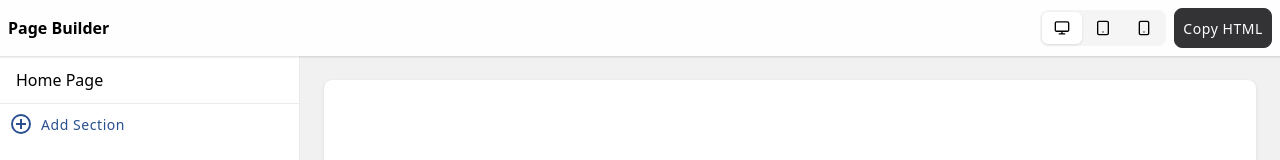
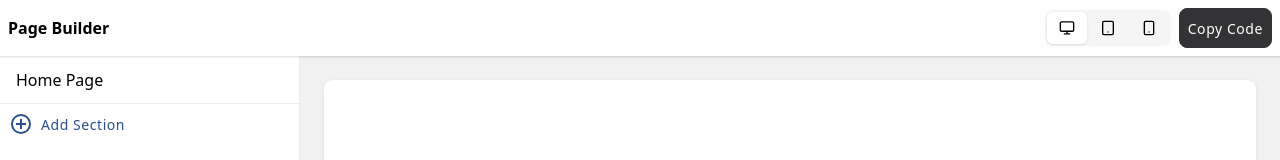
Before and after one commit to link0047/pagebuilder, a SvelteKit app: page / in a window 1280 px wide. Shown: the top 160 px of the page. Built offline with nearby package versions, Linux system fonts and the light colour scheme.

Commit message:
fixed the generate-html endpoint for prod and added clipboard code

```diff
--- a/src/routes/+layout.svelte
+++ b/src/routes/+layout.svelte
@@ -7,14 +7,78 @@
   import { setAppState } from "$lib/components/app-state.svelte";
   import type { LayoutProps } from "./$types";
   import Iconset from "$lib/components/Iconset.svelte";
+  import { copyToClipboard } from "$lib/utils/clipboard";
+  import { attempt } from "$lib/utils/attempt";
 
   let {
-    data,
     children
   }: LayoutProps = $props();
 
+  let isCopied = $state(false);
+  let isLoading = $state(false);
   const appState = setAppState();
+  const copyButtonText = $derived(() => {
+    if (isLoading) return "Copying...";
+    if (isCopied) return "Copied!";
+    return "Copy Code";
+  });
 
+  async function handleCopyHTML() {
+    isLoading = true;
+
+    try {
+      const formData = new FormData();
+      formData.append("props", JSON.stringify({ pageTree: appState?.pageTree }));
+
+      const [fetchError, response] = await attempt(
+        fetch("/api/generate-html", {
+          method: "POST",
+          body: formData
+        })
+      );
+
+      if (fetchError) {
+        console.error("Fetch error:", fetchError);
+        return;
+      }
+
+      if (!response.ok) {
+        console.error(`HTTP error! status: ${response.status}`);
+        return;
+      }
+
+      const [parseError, res] = await attempt(response.json());
+
+      if (parseError) {
+        console.error("JSON parse error:", parseError);
+        return;
+      }
+
+      if (!res.success || !res.html) {
+        console.error("Invalid response:", res);
+        return;
+      }
+
+      const [copyError, copySuccess] = await attempt(copyToClipboard(res.html));
+
+      if (copyError || !copySuccess) {
+        console.error("Failed to copy to clipboard:", copyError);
+        return;
+      }
+
+      // Success!
+      isCopied = true;
+      console.log("HTML copied to clipboard");
+
+      // Reset success state after 2 seconds
+      setTimeout(() => {
+        isCopied = false;
+      }, 2000);
+
+    } finally {
+      isLoading = false;
+    }
+  }
 </script>
 
 {#snippet headerLeading()}
@@ -39,21 +103,10 @@
       </Icon>
     </SegmentedButton>
   </SegmentedControl>
-  <Button onclick={async () => {
-    const formData = new FormData();
-    formData.append("props", JSON.stringify({ pageTree: appState?.pageTree }));
-
-    const response = await fetch("/api/test", {
-      method: "POST",
-      body: formData
-    });
-
-    const res = await response.json();
-    if (res.success) {
-      console.log("Generated HTML:", res.html);
-    }
-  }}>
-    Copy HTML
+  <Button
+    disabled={isLoading}
+    onclick={handleCopyHTML}>
+    {copyButtonText()}
   </Button>
 {/snippet}
 
--- a/src/routes/api/generate-html/+server.ts
+++ b/src/routes/api/generate-html/+server.ts
@@ -5,8 +5,7 @@ import { render } from "svelte/server";
 import { minify } from "html-minifier";
 import { PurgeCSS } from "purgecss";
 import { attempt } from "$lib/utils/attempt";
-import { readFile } from "node:fs/promises";
-import { join } from "node:path";
+import previewStylesCSS from "../../../styles/generated/preview-styles.css?raw";
 
 /**
  * Comprehensive cleanup function for generated HTML
@@ -49,14 +48,6 @@ export const POST: RequestHandler = async ({ request }) => {
   const result = render(PreviewComponent, { props });
   const rawHTML = stripSvelteArtifacts(result.body);
 
-  // Read CSS file
-  const cssPath = join(process.cwd(), "src/styles/generated/preview-styles.css");
-  const [cssReadError, originalCSS] = await attempt(readFile(cssPath, "utf-8"));
-
-  if (cssReadError) {
-    throw error(500, "Could not read CSS file");
-  }
-
   // Minify HTML (this is synchronous and unlikely to fail with valid input)
   const minifiedHTML = minify(rawHTML, {
     includeAutoGeneratedTags: true,
@@ -70,15 +61,13 @@ export const POST: RequestHandler = async ({ request }) => {
   });
 
   // Create temporary HTML for PurgeCSS
-  const tempHTML = `<style>${originalCSS}</style><main class="page">${minifiedHTML}</main>`;
-
-  console.log("CSS length before purge:", originalCSS.length);
+  const tempHTML = `<style>${previewStylesCSS}</style><main class="page">${minifiedHTML}</main>`;
 
   // Purge unused CSS (this is async and can fail)
   const [purgeCSSError, purgeCSSResult] = await attempt(
     new PurgeCSS().purge({
       content: [{ raw: tempHTML, extension: "html" }],
-      css: [{ raw: originalCSS }],
+      css: [{ raw: previewStylesCSS }],
       // Remove the broad safelists to be more aggressive
       safelist: [],
       // Only keep CSS custom properties that are actually used
@@ -93,8 +82,6 @@ export const POST: RequestHandler = async ({ request }) => {
     throw error(500, "Failed to purge CSS");
   }
 
-  console.log("CSS length after purge:", purgeCSSResult && purgeCSSResult[0].css.length);
-
   // Generate final HTML
   const finalHTML = `<style>${purgeCSSResult[0].css}</style><main class="page">${minifiedHTML}</main>`;
 
@@ -103,4 +90,4 @@ export const POST: RequestHandler = async ({ request }) => {
     success: true,
     html: finalHTML
   });
-};
+}
--- a/src/routes/api/test/+server.ts
+++ /dev/null
@@ -1,97 +0,0 @@
-import { error, json } from "@sveltejs/kit";
-import type { RequestHandler } from "./$types";
-import PreviewComponent from "$lib/components/Preview.svelte";
-import { render } from "svelte/server";
-import { minify } from "html-minifier";
-import { PurgeCSS } from "purgecss";
-import { attempt } from "$lib/utils/attempt";
-import previewStylesCSS from "../../../styles/generated/preview-styles.css?raw";
-
-/**
- * Comprehensive cleanup function for generated HTML
- * - Removes Svelte scoped classes (s-<hash>)
- * - Removes empty class attributes
- * - Cleans up multiple spaces
- * - Removes Svelte event handlers (onload/onerror)
- * - Normalizes whitespace between elements
- *
- * @param {string} html - The HTML string to clean
- * @returns {string} Cleaned HTML string
- */
-function stripSvelteArtifacts(html: string): string {
-  return html
-    .replace(/\s*s-[a-zA-Z0-9_-]+/g, "")
-    .replace(/\s*onload="this\.__e=event"\s*/g, " ")
-    .replace(/\s*onerror="this\.__e=event"\s*/g, " ")
-    .replace(/\s*class=(["'])\1\s*/g, " ")
-    .replace(/\s+/g, " ")
-    .replace(/>\s+</g, "><")
-    .trim();
-}
-
-export const POST: RequestHandler = async ({ request }) => {
-  // Get form data
-  const [formDataError, data] = await attempt(request.formData());
-  if (formDataError) {
-    throw error(400, "Invalid form data");
-  }
-
-  const propsString = data.get("props")?.toString() ?? "{}";
-
-  // Validate JSON props
-  const [parseError, props] = await attempt(Promise.resolve(JSON.parse(propsString)));
-  if (parseError) {
-    throw error(400, "Invalid JSON in props parameter");
-  }
-
-  // Render the component (this is synchronous and unlikely to fail)
-  const result = render(PreviewComponent, { props });
-  const rawHTML = stripSvelteArtifacts(result.body);
-
-  // Minify HTML (this is synchronous and unlikely to fail with valid input)
-  const minifiedHTML = minify(rawHTML, {
-    includeAutoGeneratedTags: true,
-    removeAttributeQuotes: false,
-    removeComments: true,
-    removeRedundantAttributes: true,
-    removeScriptTypeAttributes: true,
-    removeStyleLinkTypeAttributes: true,
-    sortClassName: true,
-    collapseWhitespace: true
-  });
-
-  // Create temporary HTML for PurgeCSS
-  const tempHTML = `<style>${previewStylesCSS}</style><main class="page">${minifiedHTML}</main>`;
-
-  console.log("CSS length before purge:", previewStylesCSS.length);
-
-  // Purge unused CSS (this is async and can fail)
-  const [purgeCSSError, purgeCSSResult] = await attempt(
-    new PurgeCSS().purge({
-      content: [{ raw: tempHTML, extension: "html" }],
-      css: [{ raw: previewStylesCSS }],
-      // Remove the broad safelists to be more aggressive
-      safelist: [],
-      // Only keep CSS custom properties that are actually used
-      variables: false,
-      keyframes: false,
-      fontFace: false
-    })
-  );
-
-  if (purgeCSSError) {
-    console.error("PurgeCSS error:", purgeCSSError);
-    throw error(500, "Failed to purge CSS");
-  }
-
-  console.log("CSS length after purge:", purgeCSSResult && purgeCSSResult[0].css.length);
-
-  // Generate final HTML
-  const finalHTML = `<style>${purgeCSSResult[0].css}</style><main class="page">${minifiedHTML}</main>`;
-
-  // Return clean JSON response
-  return json({
-    success: true,
-    html: finalHTML
-  });
-}
```
Also changed, not shown: src/lib/utils/clipboard.ts (added, +27 -0 lines), src/styles/generated/preview-styles.css.
